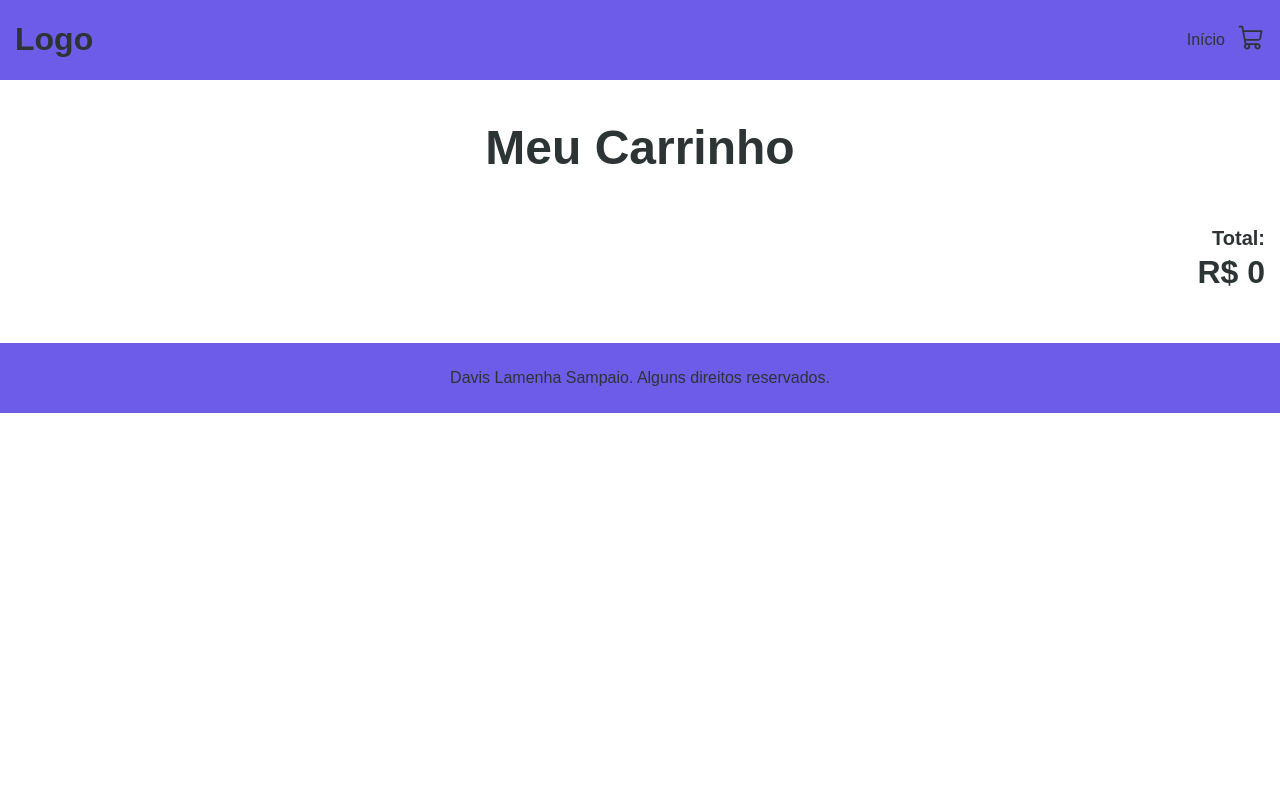
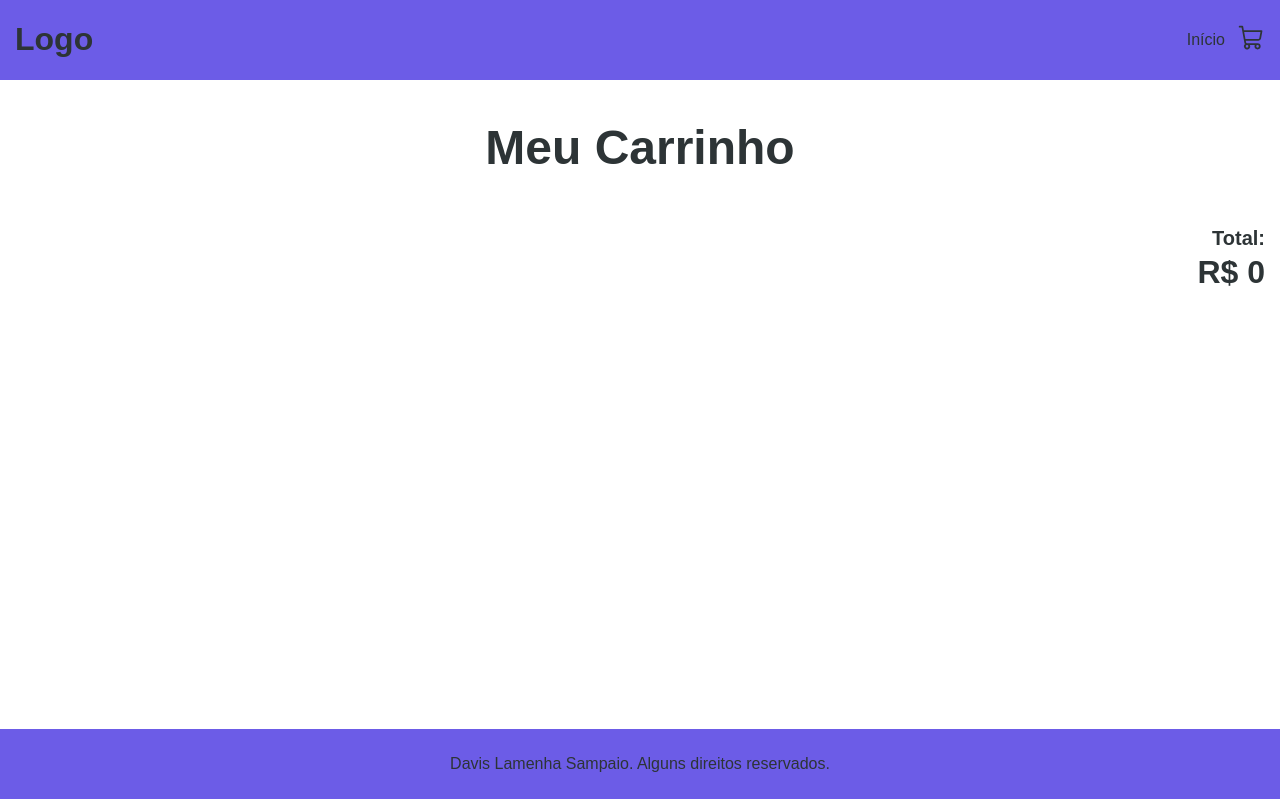
Before and after one commit to davislamenha/loja-virtual-react, a React (Vite) app: page /carrinho in a window 1280 px wide. Built offline with nearby package versions, Linux system fonts and the light colour scheme.

Commit message:
ajustando tamanho minimo da altura

```diff
--- a/src/Components/Footer/styles.js
+++ b/src/Components/Footer/styles.js
@@ -11,6 +11,7 @@ export const FooterContainer = styled(Container)`
   display: flex;
   align-items: center;
   justify-content: center;
+  min-height: initial;
 `;
 
 export default FooterStyle;
--- a/src/Components/Header/styles.js
+++ b/src/Components/Header/styles.js
@@ -30,6 +30,7 @@ export const HeaderContainer = styled(Container)`
   display: flex;
   align-items: center;
   justify-content: space-between;
+  min-height: initial;
 `;
 
 export default HeaderStyle;
--- a/src/styles/global.js
+++ b/src/styles/global.js
@@ -3,4 +3,5 @@ import styled from 'styled-components';
 export const Container = styled.div`
   width: min(100% - 30px, 1440px);
   margin: 0 auto;
+  min-height: calc(100vh - 191px);
 `;
```
